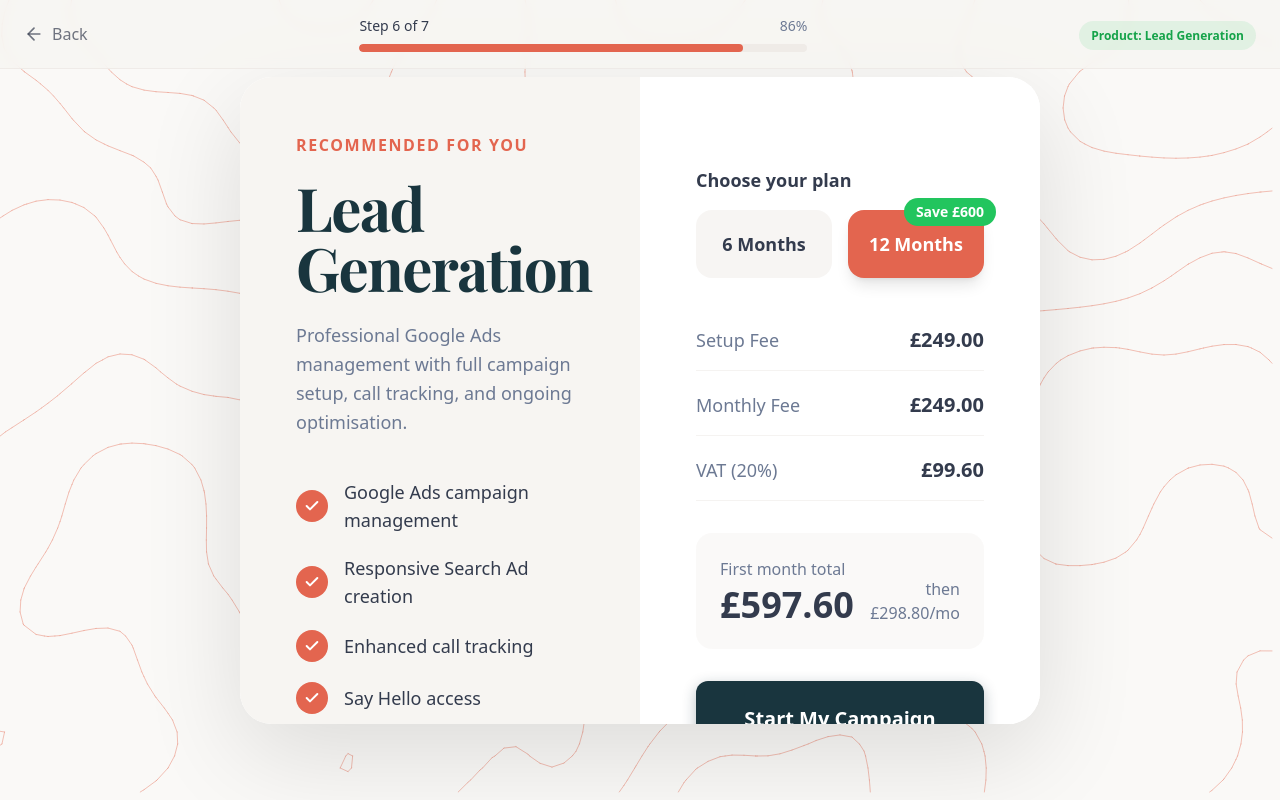
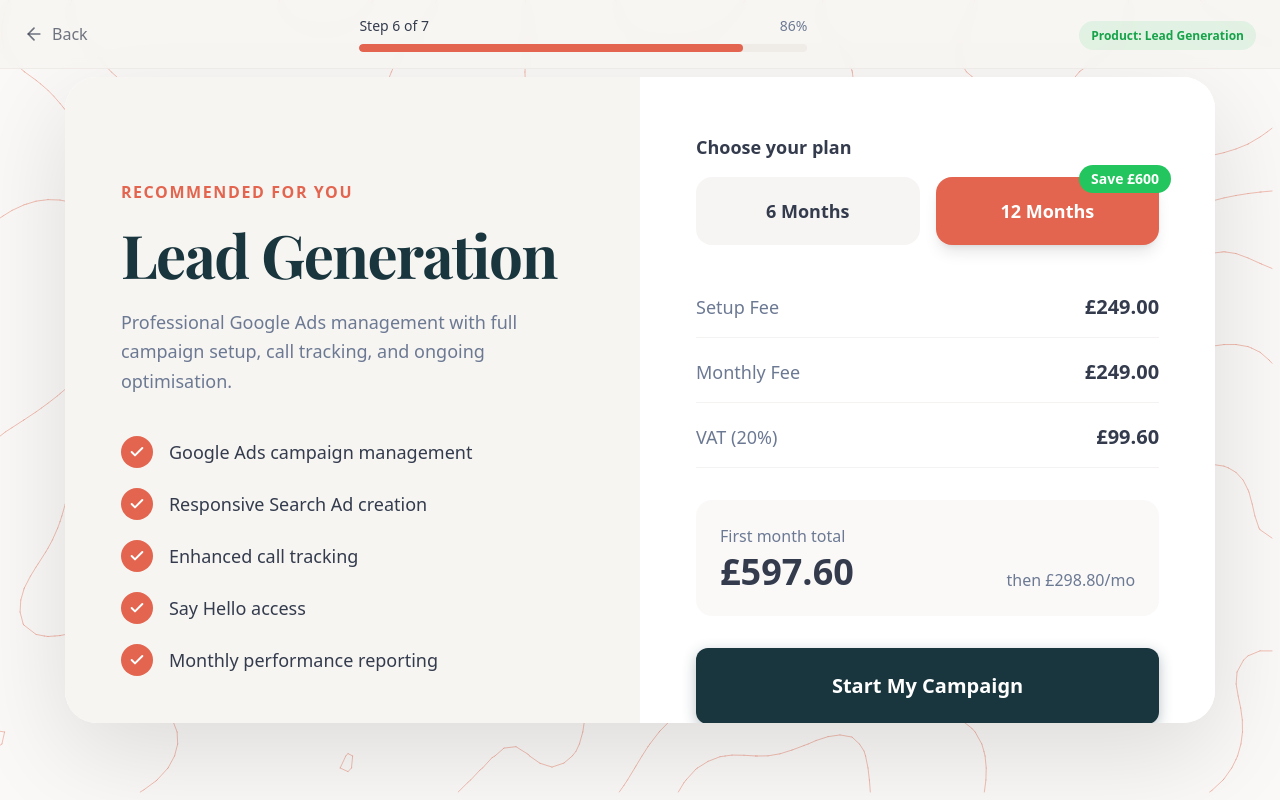
Before and after one commit to productteamautomations/pathfinder-ap, a React (Vite) app: page /pricing/leadgen in a window 1280 px wide. Built offline with nearby package versions, Linux system fonts and the light colour scheme; the HTML template or start-up script is replaced by a standard one.

Commit message:
Code edited in Lovable Code Editor
Edited UI in Lovable

```diff
--- a/src/pages/leadgen/Pricing.tsx
+++ b/src/pages/leadgen/Pricing.tsx
@@ -49,8 +49,9 @@ export default function PricingLeadGen() {
           transition={{ duration: 0.5 }}
           className="bg-white rounded-[2rem] shadow-[0_30px_100px_rgba(0,0,0,0.12)] overflow-hidden"
           style={{
-            width: "min(62.5vw, calc((90vh - 73px) * 16 / 9))",
-            height: "calc(90vh - 73px)",
+            maxWidth: "calc((90vh - 73px) * 16 / 9)",
+            maxHeight: "calc(90vh - 73px)",
+            width: "90vw",
             aspectRatio: "16/9",
           }}
         >
```
